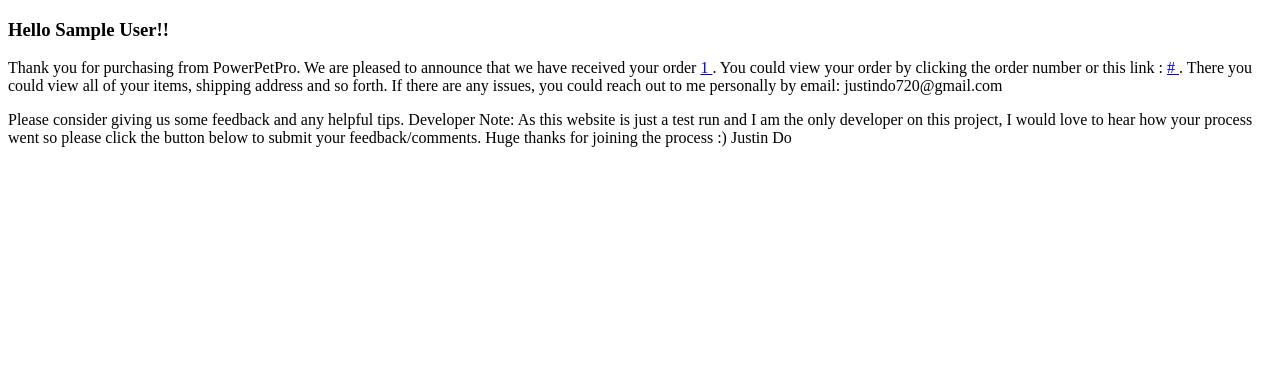
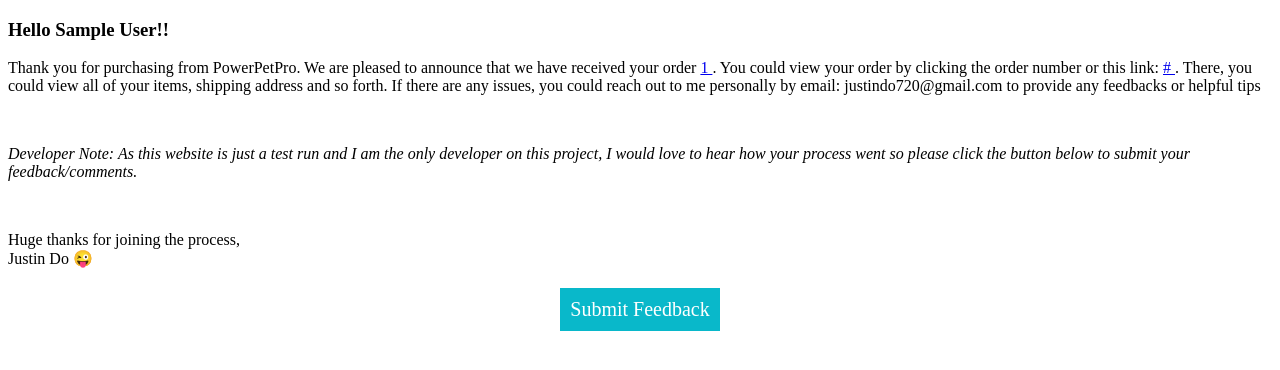
Before and after one commit to JustinDo720/PowerPetPro, a Django app: template order/templates/order/email.html in a window 1280 px wide. Shown: the top 370 px of the page. Run offline with Django 3.2, Linux system fonts and the light colour scheme; tables that the repository leaves empty hold one stand-in row (values such as "Sample post"); the template is opened without the code that fills it: values that come from a table or form of the project are taken from there, most other values are stand-ins (such as "Sample title", 1, 10 or a date in 2020).

Commit message:
Set up Feedback on the front end. Created Feedback models in the backend

```diff
--- a/order/templates/order/email.html
+++ b/order/templates/order/email.html
@@ -1,26 +1,61 @@
 <!doctype html>
 <html lang="en">
     <body>
+        <div>
             <h3>
                 Hello {{ user_profile.first_name }} {{ user_profile.last_name }}!!
             </h3>
+        </div>
+        <div>
             <p>
                 Thank you for purchasing from PowerPetPro. We are pleased to announce that we have received your order
                 <a href="{{ order_link }}">
                     {{ order_number }}
-            </a>. You could view your order by clicking the order number or this link :
+                </a>. You could view your order by clicking the order number or this link:
                 <a href="{{ order_link }}">
                     {{ order_link }}
-            </a>. There you could view all of your items, shipping address and so forth. If there are any issues,
-            you could reach out to me personally by email: justindo720@gmail.com
+                </a>. There, you could view all of your items, shipping address and so forth. If there are any issues,
+                you could reach out to me personally by email: justindo720@gmail.com to provide any feedbacks or helpful tips
             </p>
+        </div>
+        <br>
+        <div>
             <p>
-            Please consider giving us some feedback and any helpful tips.
+                <i>
+                    Developer Note: As this website is just a test run and I am the only developer on this project,
+                    I would love to hear how your process went so please click the button below to submit your feedback/comments.
+                </i>
+            </p>
+        </div>
+        <br>
+        <div>
+            <p>
+                Huge thanks for joining the process,<br>
+                Justin Do &#128540;
+            </p>
+        </div>
+        <div class="center-div">
+            <a href="{{ feedback_link }}" class="button">
+                Submit Feedback
+            </a>
+        </div>
 
-            Developer Note: As this website is just a test run and I am the only developer on this project, I would love to hear how your process went so please click the button below to submit your feedback/comments.
-
-            Huge thanks for joining the process :)
-            Justin Do
-        </p>
     </body>
+    <style>
+      .button {
+        background-color: rgb(9, 184, 202);
+        border: none;
+        color: white;
+        padding: 10px 10px;
+        text-align: center;
+        text-decoration: none;
+        display: inline-block;
+        font-size: 20px;
+        margin: 4px 2px;
+        cursor: pointer;
+      }
+      .center-div{
+          text-align:center;
+      }
+    </style>
 </html>
--- a/power_pet_pro_app/admin.py
+++ b/power_pet_pro_app/admin.py
@@ -1,5 +1,6 @@
 from django.contrib import admin
-from .models import Category, Product, MessageBox, MissionStatement, MissionStatementTopics, MissionDetails
+from .models import Category, Product, MessageBox, MissionStatement, MissionStatementTopics, MissionDetails, \
+    Feedback, FeedBackAnswers, FeedBackQuestions
 from order.models import CartItem, Order, OrderItem
 from users.models import Profile
 from users.models import CustomUser
@@ -16,6 +17,9 @@
     MissionStatement,
     MissionStatementTopics,
     MissionDetails,
+    Feedback,
+    FeedBackAnswers,
+    FeedBackQuestions
 ]
 # Register your models here.
 for model in models:
--- a/power_pet_pro_front/src/components/NavBar.vue
+++ b/power_pet_pro_front/src/components/NavBar.vue
@@ -305,6 +305,9 @@
   },
   created() {
     this.isStaff = Cookies("is_staff");
+    if(!this.isStaff){
+      this.isStaff = null
+    }
     // we want to grab our categories
     axios.get("/category_list/").then((response) => {
       this.$store.commit("update_categories", { categories: response.data });
```
Also changed, not shown: order/views.py (+8 -4 lines), power_pet_pro_app/models.py (+53 -0 lines), power_pet_pro_front/src/router/index.js (+9 -2 lines), power_pet_pro_front/src/views/Feedback.vue (added, +12 -0 lines), power_pet_pro_app/migrations/0012_feedback.py (added). Lines whose indentation alone changed are shown as unchanged.
